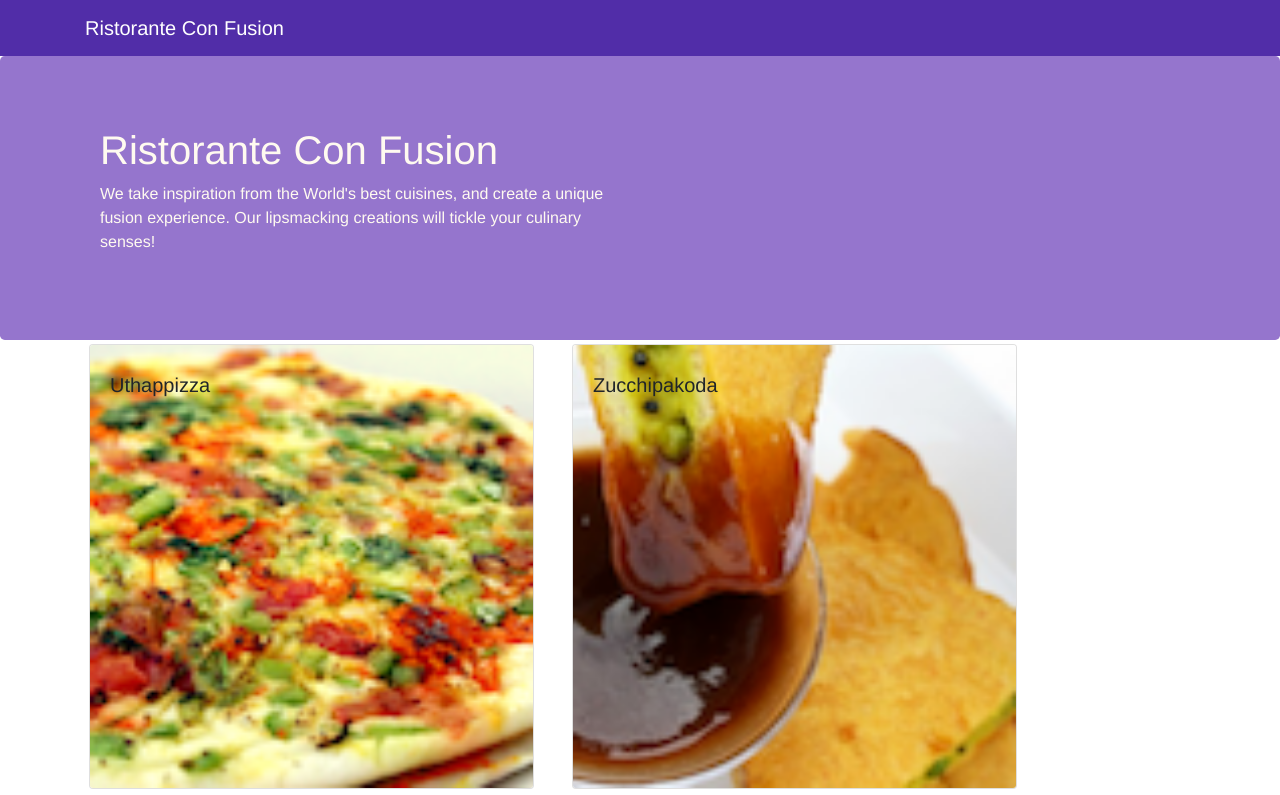
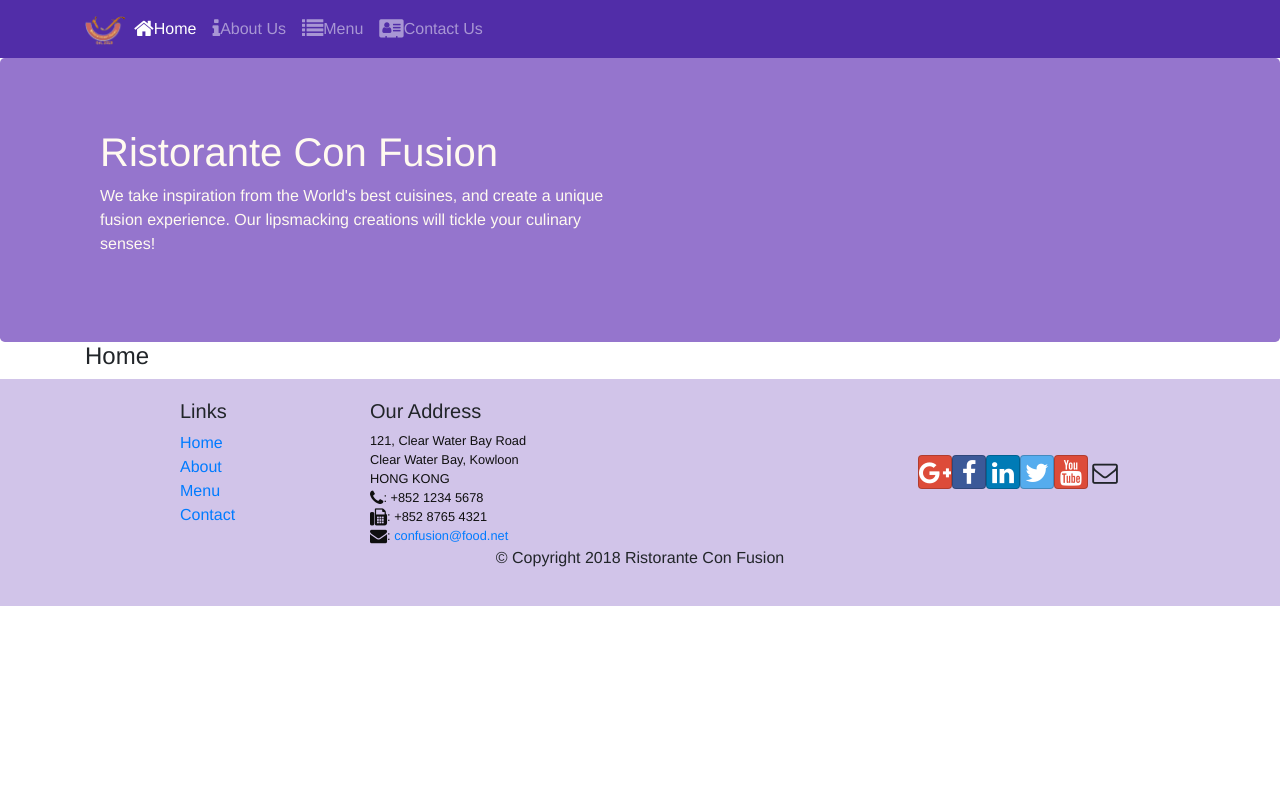
Before and after one commit to swapnilkusumwal/Front-End-Web-Development-with-React, a React (Create React App) app in the folder confusion/: page /home in a window 1280 px wide. Shown: the top 795 px of the page. Built offline with nearby package versions, Linux system fonts and the light colour scheme.

Commit message:
React Router

```diff
--- a/confusion/package.json
+++ b/confusion/package.json
@@ -12,6 +12,7 @@
     "react": "^16.13.1",
     "react-dom": "^16.13.1",
     "react-popper": "^2.2.2",
+    "react-router-dom": "^5.1.2",
     "react-scripts": "3.4.1",
     "reactstrap": "^8.4.1"
   },
--- a/confusion/src/App.js
+++ b/confusion/src/App.js
@@ -1,16 +1,17 @@
 import React, { Component } from 'react';
 import Main from './components/MainComponent';
-// import Menu from "./components/MenuComponent";
-// import { DISHES } from "./shared/dishes";
 import './App.css';
+import {BrowserRouter} from 'react-router-dom';
 
 class App extends Component {
 
   render(){
   return (
-    <div>
-      <Main />
-    </div>
+    <BrowserRouter>
+      <div>
+        <Main />
+      </div>
+    </BrowserRouter>
   );
   }
 }
--- a/confusion/src/components/FooterComponent.js
+++ b/confusion/src/components/FooterComponent.js
@@ -1,4 +1,5 @@
 import React from 'react';
+import {Link} from 'react-router-dom';
 
 function Footer(props){
     return(
@@ -8,10 +9,10 @@
                 <div className="col-4 offset-1 col-sm-2">
                     <h5>Links</h5>
                     <ul className="list-unstyled">
-                        <li><a href="#">Home</a></li>
-                        <li><a href="#">About</a></li>
-                        <li><a href="#">Menu</a></li>
-                        <li><a href="contactus.html">Contact</a></li>
+                        <li><Link to="/home">Home</Link></li>
+                        <li><Link to="/aboutus">About</Link></li>
+                        <li><Link to="/menu">Menu</Link></li>
+                        <li><Link to="/contactus">Contact</Link></li>
                     </ul>
                 </div>
                 <div className="col-7 col-sm-5">
--- a/confusion/src/components/HeaderComponent.js
+++ b/confusion/src/components/HeaderComponent.js
@@ -1,13 +1,56 @@
 import React,{Component} from 'react';
-import { Navbar, NavbarBrand, Jumbotron } from 'reactstrap';
+import { Navbar, NavbarBrand, Jumbotron, Nav,NavbarToggler,Collapse,NavItem } from 'reactstrap';
+import { NavLink } from 'react-router-dom';
 
 class Header extends Component{
+
+    constructor(props){
+        super(props);
+        this.state={
+            isNavOpen:false
+        }
+        this.toggleNav= this.toggleNav.bind(this);
+    }
+
+    toggleNav(){
+        this.setState({
+            isNavOpen: !this.state.isNavOpen
+        });
+    }
+
     render(){
         return(
         <React.Fragment>
-            <Navbar dark>
+            <Navbar dark expand="md">
                 <div className="container">
-                    <NavbarBrand href="/" className="navbar-brand">Ristorante Con Fusion</NavbarBrand>
+                    <NavbarToggler onClick={this.toggleNav} />
+                    <NavbarBrand href="/" className="navbar-brand mr-auto">
+                        <img src='assets/images/logo.png' height="30" width="41" alt="Ristorante Con Fusion" />
+                    </NavbarBrand>
+                    <Collapse isOpen={this.state.isNavOpen} navbar>
+                        <Nav navbar>
+                            <NavItem>
+                                <NavLink className="nav-link" to="/home">
+                                    <span className="fa fa-home fa-lg"></span>Home
+                                </NavLink>
+                            </NavItem>
+                            <NavItem>
+                                <NavLink className="nav-link" to="/aboutus">
+                                    <span className="fa fa-info fa-lg"></span>About Us
+                                </NavLink>
+                            </NavItem>
+                            <NavItem>
+                                <NavLink className="nav-link" to="/menu">
+                                    <span className="fa fa-list fa-lg"></span>Menu
+                                </NavLink>
+                            </NavItem>
+                            <NavItem>
+                                <NavLink className="nav-link" to="/contactus">
+                                    <span className="fa fa-address-card fa-lg"></span>Contact Us
+                                </NavLink>
+                            </NavItem>
+                        </Nav>
+                    </Collapse>
                 </div>
             </Navbar>
             <Jumbotron>
--- /dev/null
+++ b/confusion/src/components/HomeComponent.js
@@ -0,0 +1,11 @@
+import React from 'react';
+
+function Home(props){
+    return(
+        <div class="container">
+            <h4>Home</h4>
+        </div>
+    );
+}
+
+export default Home;
--- a/confusion/src/components/MainComponent.js
+++ b/confusion/src/components/MainComponent.js
@@ -4,6 +4,9 @@
 import DishDetail from './DishdetailComponent';
 import Header from './HeaderComponent';
 import Footer from './FooterComponent';
+import Home from './HomeComponent';
+import {Switch , Route, Redirect} from 'react-router-dom';
+
 class Main extends Component {
 
   constructor(props){
@@ -18,13 +21,20 @@
     }
 
   render(){
+
+  const HomePage = () =>{
+      return(
+          <Home />
+      );
+  }
   return (
     <div>
         <Header />
-        <Menu dishes={this.state.dishes}
-            onClick={(dishId) => this.onDishSelect(dishId)} />
-        <DishDetail
-            dish={this.state.dishes.filter((dish) => dish.id === this.state.selectedDish )[0]} />
+        <Switch>
+              <Route path='/home' component={HomePage} />
+              <Route exact path='/menu' component={() => <Menu dishes={this.state.dishes} />} />
+              <Redirect to="/home" />
+          </Switch>
         <Footer />
     </div>
   );
```
Also changed, not shown: 1 other file (tests, documents, lock files or other folders).
